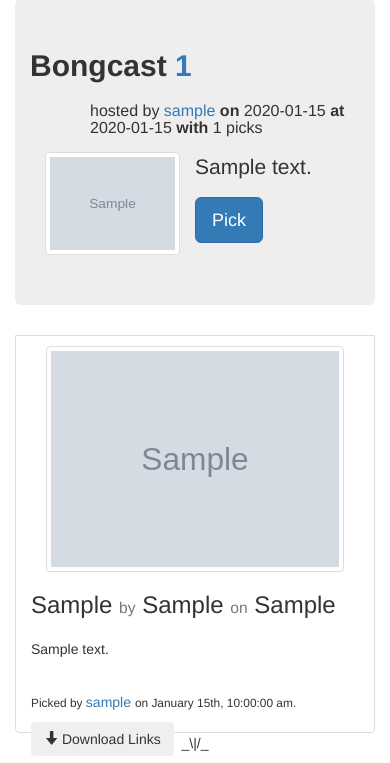
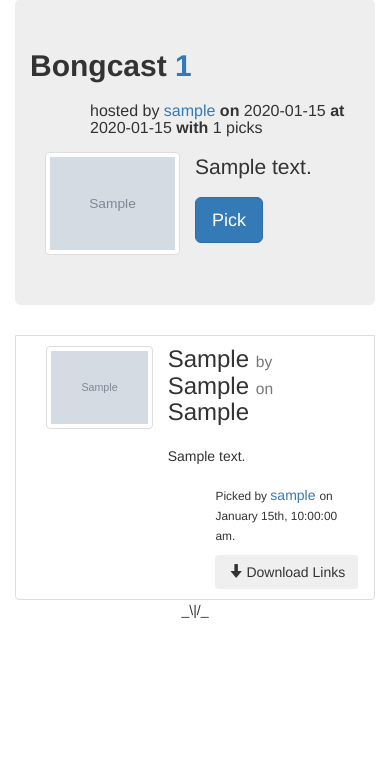
Before and after one commit to brett-freeman/cast-new, a Flask app: page /cast/ in a window 390 px wide. Shown: the part 296-1059 px from the top of the page. After the commit the page ends 914 px from the top, so only its background shows below. Run offline with Flask 2, Linux system fonts and the light colour scheme; tables that the repository leaves empty hold one stand-in row (values such as "Sample post"); grey boxes marked "Sample" are stand-in pictures; some libraries are stand-ins or nearby versions.

Commit message:
Fixed some alignment issues in the picks and made the picks look nice on mobile.

```diff
--- a/app/templates/base.html
+++ b/app/templates/base.html
@@ -1,5 +1,5 @@
 {% extends "bootstrap/base.html" %}
-
+{% block metas %}<meta name="viewport" content="width=device-width, initial-scale=1.0">{% endblock %}
 {% block title %}Cast{% endblock %}
 
 {% block content %}
--- a/app/templates/cast/_macros.html
+++ b/app/templates/cast/_macros.html
@@ -2,24 +2,24 @@
 {% macro build_pick(pick, moment, current_user) %}
 <li class="list-group-item">
 
-	<div class="media">
-		<div class="col-md-3">
+	<div class="media" style="overflow: visible;">
+		<div class="col-md-3 col-xs-5">
 			<a class="thumbnail pull-left" href="#">
 				<img src="{{ pick.picture_url if pick.picture_url else 'http://bongcast.com/static/img/unknown-album.png' }}" class="media-object" />
 			</a>
 		</div>
 
-		<div class="media-body">
+		<div class="media-body" style="overflow: visible;">
 			<h3 class="media-heading">{{ pick.song }} <small>by</small> {{ pick.artist }} <small>on</small> {{ pick.album }}
 	    		{% if current_user.id == pick.author.id or current_user.is_admin %}
 	    			<a class="btn btn-default pull-right" href="{{ url_for('cast.edit_pick', id=pick.id) }}">edit</a>
 	    		{% endif %}
     		</h3>
     		<dd style="padding-top: 15px;">{{ pick.description }}</dd>
-    		<p style="padding-top: 10%; position: relative;">
-	    		<small>Picked by </small><a href="{{ url_for('cast.user', username=pick.author.username) }}">{{ pick.author.username }}</a> <small>on {{ moment(pick.date_added).format('MMMM Do, h:mm:ss a') }}.</small>
+    		<p style="margin-top: 10%; margin-left: 25%;">
+	    		<small>Picked by </small><a href="{{ url_for('cast.user', username=pick.author.username) }}">{{ pick.author.username }}</a> <small>on {{ moment(pick.date_added).format('MMMM Do, h:mm:ss a') }}.</small></p>
 
-	    		<div class="dropdown" style="position: absolute;">
+    		<div class="dropdown" style="margin-left: 25%;">
 	    		<button type="button" class="btn dropdown-toggle" data-toggle="dropdown">
 					<span class="glyphicon glyphicon-arrow-down"></span> Download Links
 				</button>
@@ -30,7 +30,6 @@
 				{% endfor %}
 				</ul>
 			</div>
-    		</p>
   		</div>
 	</div>
 
```
Lines whose indentation alone changed are shown as unchanged.
